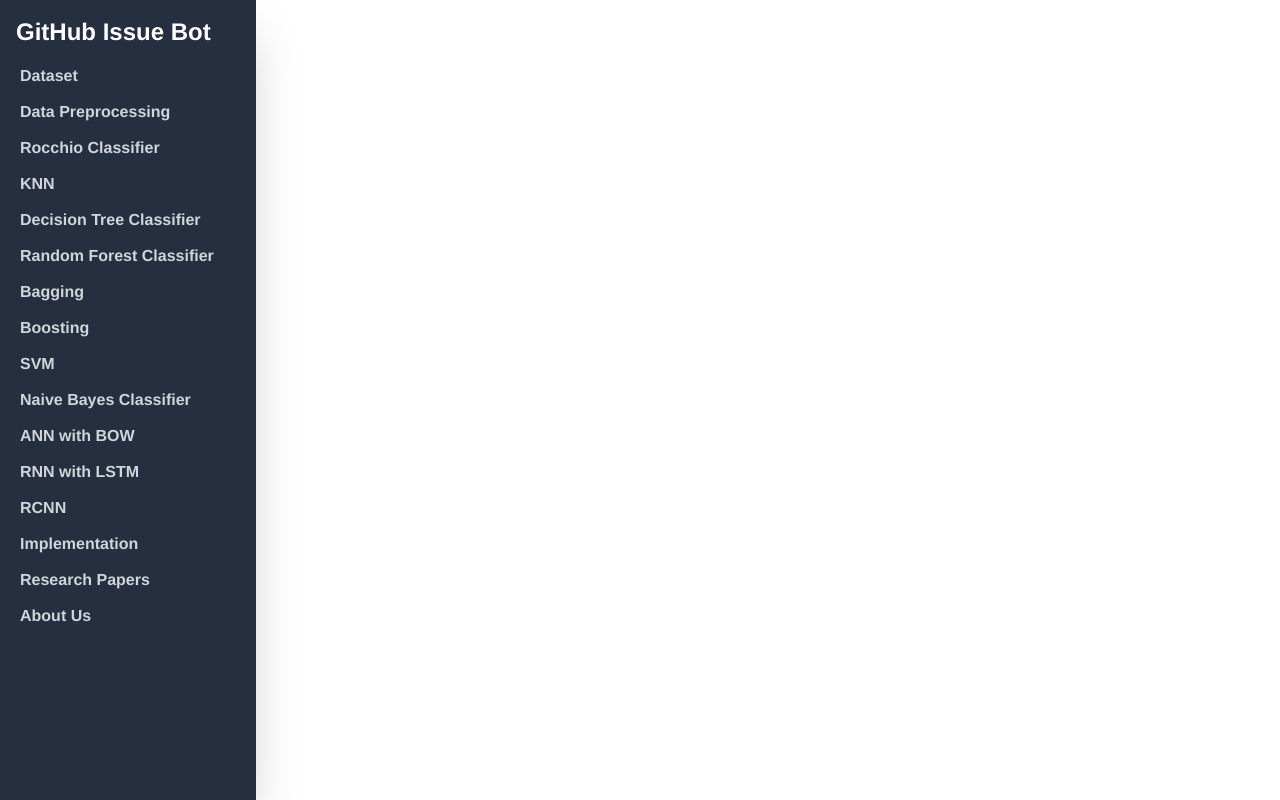
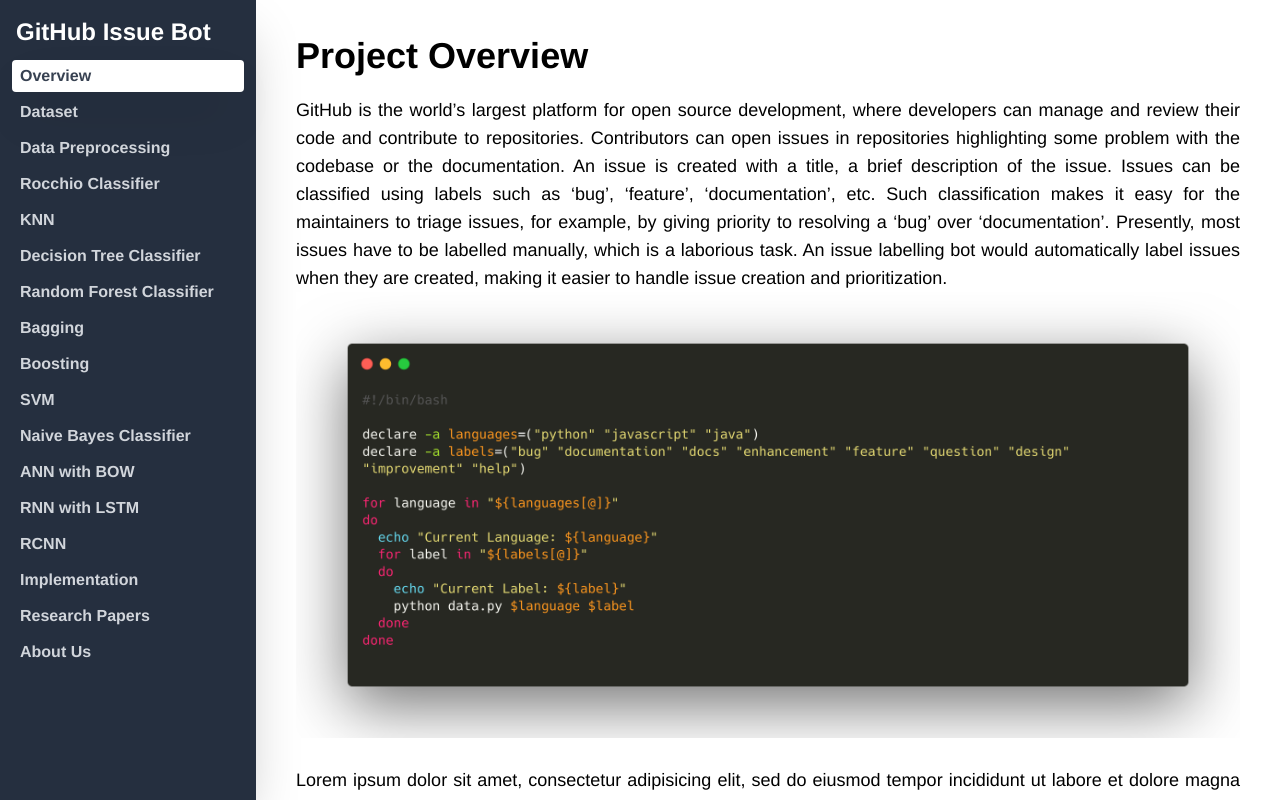
Before and after one commit to Saif807380/github-issue-bot, a Vue app in the folder website/: page / in a window 1280 px wide. Built offline with nearby package versions, Linux system fonts and the light colour scheme.

Commit message:
added overview page

```diff
--- a/website/src/App.vue
+++ b/website/src/App.vue
@@ -32,6 +32,7 @@
   data() {
     return {
       sections: {
+        "": "Overview",
         dataset: "Dataset",
         preprocessing: "Data Preprocessing",
         roccio: "Rocchio Classifier",
--- a/website/src/router/index.js
+++ b/website/src/router/index.js
@@ -1,7 +1,11 @@
 import { createRouter, createWebHistory } from "vue-router";
 import Dataset from "../views/Dataset.vue";
+import Overview from "../views/Overview.vue";
 
-const routes = [{ path: "/dataset", component: Dataset }];
+const routes = [
+  { path: "/", component: Overview },
+  { path: "/dataset", component: Dataset },
+];
 
 const router = createRouter({
   history: createWebHistory(process.env.BASE_URL),
--- /dev/null
+++ b/website/src/views/Overview.vue
@@ -0,0 +1,55 @@
+<template>
+  <div class="p-6">
+    <div class="px-4">
+      <div class="mt-3">
+        <p class="text-4xl text-left font-semibold">Project Overview</p>
+      </div>
+      <div class="mt-5 text-justify text-lg">
+        <p class="">
+          GitHub is the world’s largest platform for open source development,
+          where developers can manage and review their code and contribute to
+          repositories. Contributors can open issues in repositories
+          highlighting some problem with the codebase or the documentation. An
+          issue is created with a title, a brief description of the issue.
+          Issues can be classified using labels such as ‘bug’, ‘feature’,
+          ‘documentation’, etc. Such classification makes it easy for the
+          maintainers to triage issues, for example, by giving priority to
+          resolving a ‘bug’ over ‘documentation’. Presently, most issues have to
+          be labelled manually, which is a laborious task. An issue labelling
+          bot would automatically label issues when they are created, making it
+          easier to handle issue creation and prioritization.
+        </p>
+        <div class="text-center">
+          <img
+            class="object-contain mx-auto"
+            src="@/assets/images/snippets/bash.png"
+          />
+        </div>
+        <br />
+        <p class="">
+          Lorem ipsum dolor sit amet, consectetur adipisicing elit, sed do
+          eiusmod tempor incididunt ut labore et dolore magna aliqua. Ut enim ad
+          minim veniam, quis nostrud exercitation ullamco laboris nisi ut
+          aliquip ex ea commodo consequat. Duis aute irure dolor in
+          reprehenderit in voluptate velit esse cillum dolore eu fugiat nulla
+          pariatur. Excepteur sint occaecat cupidatat non proident, sunt in
+          culpa qui officia deserunt mollit anim id est laborum.
+        </p>
+        <br />
+        <p class="">
+          Lorem ipsum dolor sit amet, consectetur adipisicing elit, sed do
+          eiusmod tempor incididunt ut labore et dolore magna aliqua. Ut enim ad
+          minim veniam, quis nostrud exercitation ullamco laboris nisi ut
+          aliquip ex ea commodo consequat. Duis aute irure dolor in
+          reprehenderit in voluptate velit esse cillum dolore eu fugiat nulla
+          pariatur. Excepteur sint occaecat cupidatat non proident, sunt in
+          culpa qui officia deserunt mollit anim id est laborum.
+        </p>
+      </div>
+    </div>
+  </div>
+</template>
+
+<script>
+export default {};
+</script>
```
